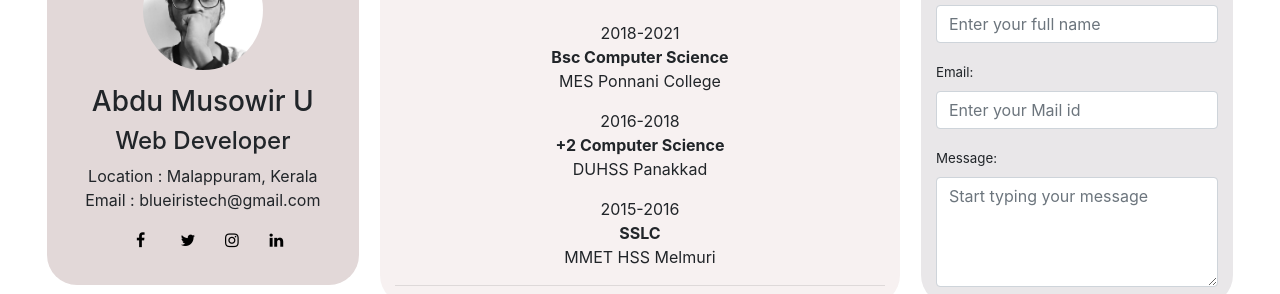
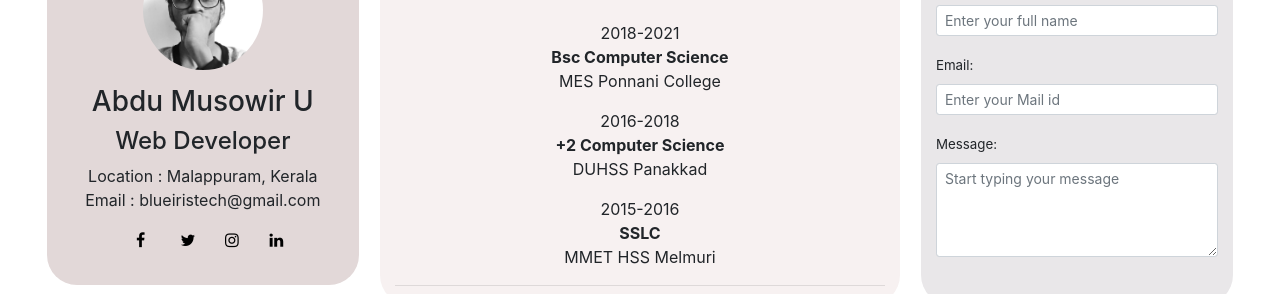
Before and after one commit to musowir/sample.github.io, a plain HTML site: page index.html in a window 1280 px wide. Shown: the part 207-501 px from the top of the page. Drawn offline with nearby package versions, Linux system fonts and the light colour scheme.

Commit message:
form-control-sm

```diff
--- a/index.html
+++ b/index.html
@@ -81,11 +81,11 @@
                 <h2>Connect</h2>
                 <form action="">
                 <label for="name">Full name: </label><br>
-                <input type="text" class="form-control" name="name" id="name" placeholder="Enter your full name"><br>
+                <input type="text" class="form-control form-control-sm" name="name" id="name" placeholder="Enter your full name"><br>
                 <label for="email">Email: </label><br>
-                <input type="email" class="form-control"  name="email" id="email" placeholder="Enter your Mail id"> <br>
+                <input type="email" class="form-control form-control-sm"  name="email" id="email" placeholder="Enter your Mail id"> <br>
                 <label for="msg">Message: </label><br>
-                <textarea name="msg" class="form-control" id="msg" cols="20" rows="4" placeholder="Start typing your message"></textarea><br>
+                <textarea name="msg" class="form-control form-control-sm" id="msg" cols="20" rows="4" placeholder="Start typing your message"></textarea><br>
                 <br><button class="btn btn-primary" type="submit">Send</button>&numsp;<button class="btn btn-info" type="reset">Clear</button>
             </form>
             </div>
```
